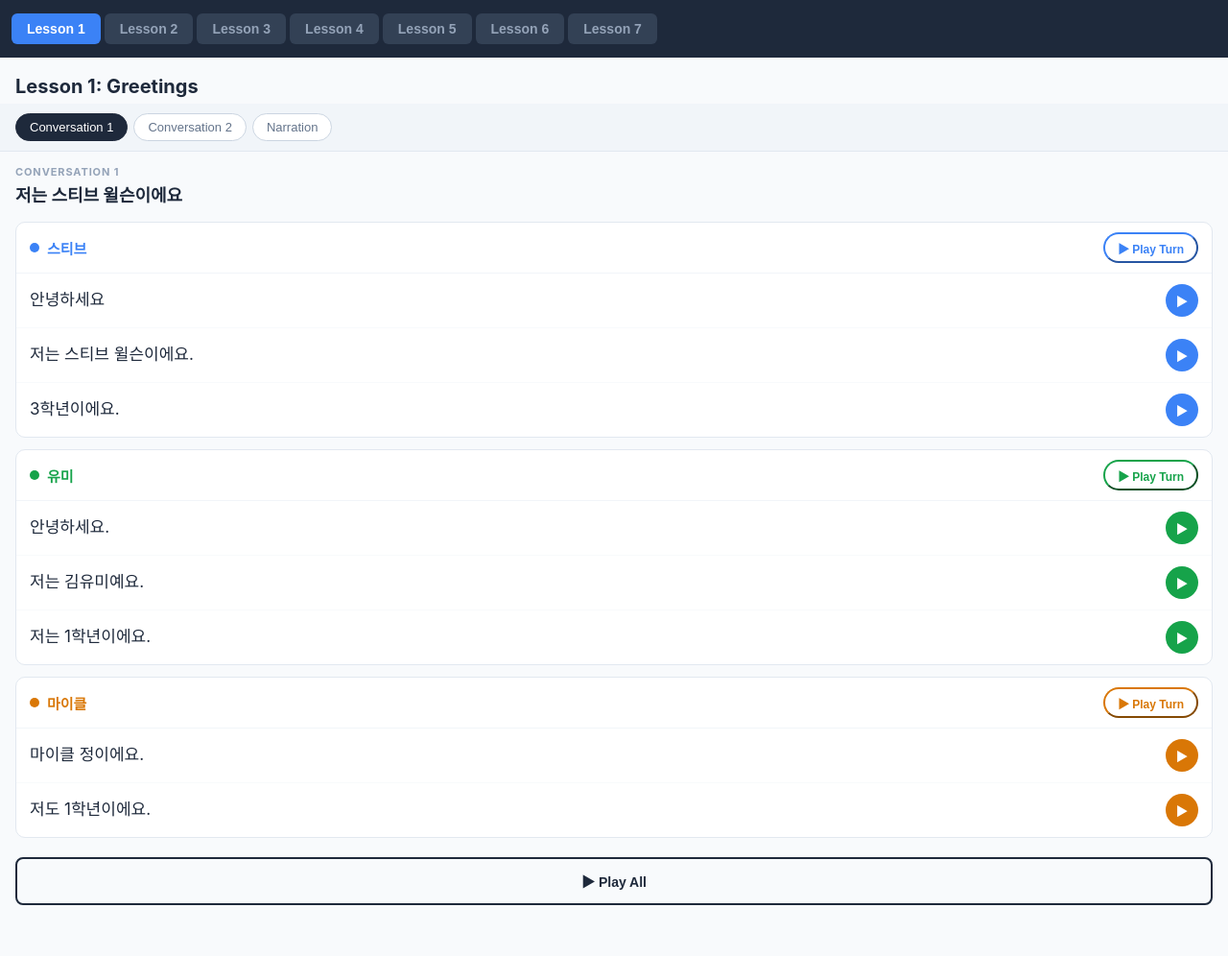
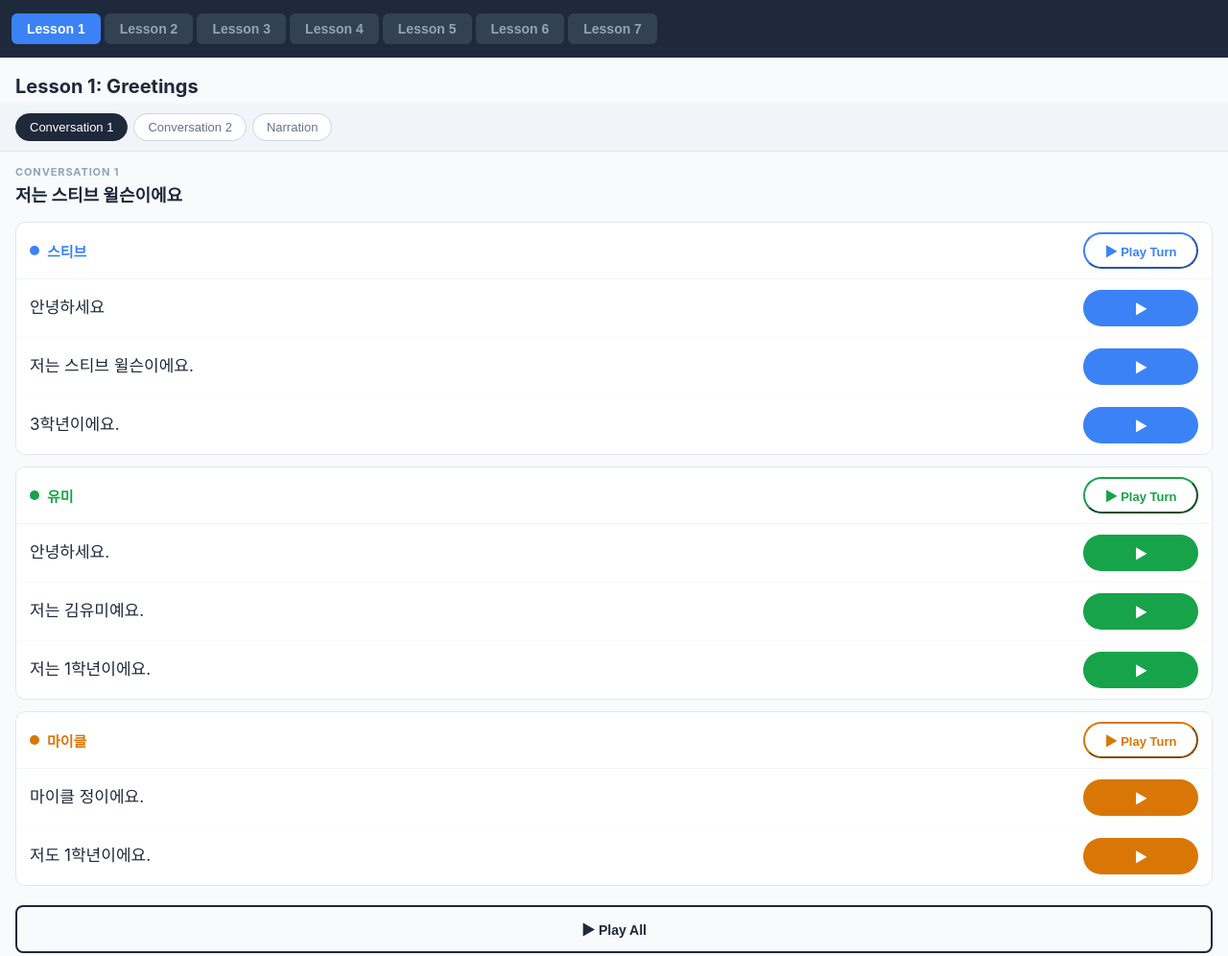
Before and after one commit to jgarr16/korean1textbook, a plain HTML site: page index.html in a window 1280 px wide. Shown: the whole page at 96% size. Drawn offline with Linux system fonts and the light colour scheme.

Commit message:
Fix button sizing and playback for turn/all controls
Match individual play buttons to Play Turn size (min-width: 120px).
Replace JSON-in-onclick with a registry pattern to fix Play Turn
and Play All buttons that were silently broken by HTML escaping.

Co-Authored-By: Claude Sonnet 4.6 (1M context) <noreply@anthropic.com>

```diff
--- a/index.html
+++ b/index.html
@@ -25,11 +25,11 @@
     .speaker-header { display: flex; justify-content: space-between; align-items: center; padding: 10px 14px; border-bottom: 1px solid #f1f5f9; }
     .speaker-name { font-weight: 700; font-size: 15px; display: flex; align-items: center; gap: 8px; }
     .speaker-dot { width: 10px; height: 10px; border-radius: 50%; flex-shrink: 0; }
-    .play-turn-btn { padding: 5px 13px; border-radius: 20px; cursor: pointer; font-size: 12px; font-weight: 600; background: transparent; min-height: 32px; }
+    .play-turn-btn { padding: 7px 16px; border-radius: 20px; cursor: pointer; font-size: 13px; font-weight: 600; background: transparent; min-height: 38px; min-width: 120px; text-align: center; }
     .line-row { display: flex; justify-content: space-between; align-items: center; padding: 11px 14px; }
     .line-row + .line-row { border-top: 1px solid #f8fafc; }
     .line-text { font-size: 17px; flex: 1; line-height: 1.4; }
-    .play-line-btn { width: 34px; height: 34px; border: none; border-radius: 50%; cursor: pointer; font-size: 13px; display: flex; align-items: center; justify-content: center; margin-left: 12px; flex-shrink: 0; color: #fff; }
+    .play-line-btn { padding: 7px 16px; border: none; border-radius: 20px; cursor: pointer; font-size: 13px; font-weight: 600; min-height: 38px; min-width: 120px; text-align: center; margin-left: 12px; flex-shrink: 0; color: #fff; }
     .play-all-wrap { padding: 8px 0 4px; }
     .play-all-btn { width: 100%; padding: 13px; border: 2px solid #1e293b; border-radius: 8px; cursor: pointer; font-size: 14px; font-weight: 700; background: transparent; color: #1e293b; }
     .play-all-btn:active { background: #1e293b; color: #fff; }
@@ -486,6 +486,7 @@ const COLORS = {
 
 let currentAudio = null;
 let playQueue = [];
+const REG = {};
 
 function stop() {
   if (currentAudio) { currentAudio.pause(); currentAudio = null; }
@@ -506,6 +507,8 @@ function playFiles(paths) {
   playQueue = [...paths];
   playNext();
 }
+
+function playReg(id) { playFiles(REG[id]); }
 
 function buildBlocks(lines) {
   const blocks = [];
@@ -548,30 +551,32 @@ function render() {
   html += `<div class="section-header"><div class="section-label">${sec.label}</div><div class="section-title">${sec.title}</div></div>`;
 
   const blocks = buildBlocks(sec.lines);
-  const allPaths = sec.lines.map(l => `audio/${sec.dir}/${l.file}`);
+  const allKey = `a_${activeLesson}_${activeSection}`;
+  REG[allKey] = sec.lines.map(l => `audio/${sec.dir}/${l.file}`);
 
   blocks.forEach((block, bi) => {
     const color = COLORS[block.speaker] || '#64748b';
-    const turnPaths = block.lines.map(l => `audio/${sec.dir}/${l.file}`);
-    const turnId = `turn_${bi}`;
+    const turnKey = `t_${activeLesson}_${activeSection}_${bi}`;
+    REG[turnKey] = block.lines.map(l => `audio/${sec.dir}/${l.file}`);
+
     html += `<div class="speaker-block">`;
     html += `<div class="speaker-header">`;
     html += `<div class="speaker-name"><span class="speaker-dot" style="background:${color}"></span><span style="color:${color}">${block.speaker}</span></div>`;
-    html += `<button class="play-turn-btn" id="${turnId}" style="color:${color};border-color:${color}" onclick="playTurn(${JSON.stringify(turnPaths)}, '${turnId}')">▶ Play Turn</button>`;
+    html += `<button class="play-turn-btn" style="color:${color};border-color:${color}" onclick="playReg('${turnKey}')">▶ Play Turn</button>`;
     html += `</div>`;
+
     block.lines.forEach((line, li) => {
-      const path = `audio/${sec.dir}/${line.file}`;
-      const lineId = `line_${bi}_${li}`;
+      const lineKey = `l_${activeLesson}_${activeSection}_${bi}_${li}`;
+      REG[lineKey] = [`audio/${sec.dir}/${line.file}`];
       html += `<div class="line-row">`;
       html += `<div class="line-text">${line.text}</div>`;
-      html += `<button class="play-line-btn" id="${lineId}" style="background:${color}" onclick="playSingle('${path}', '${lineId}')">▶</button>`;
+      html += `<button class="play-line-btn" style="background:${color}" onclick="playReg('${lineKey}')">▶</button>`;
       html += `</div>`;
     });
     html += `</div>`;
   });
 
-  const allId = `all_${activeLesson}_${activeSection}`;
-  html += `<div class="play-all-wrap"><button class="play-all-btn" id="${allId}" onclick="playAll(${JSON.stringify(allPaths)}, '${allId}')">▶ Play All</button></div>`;
+  html += `<div class="play-all-wrap"><button class="play-all-btn" onclick="playReg('${allKey}')">▶ Play All</button></div>`;
   html += '</div>';
 
   app.innerHTML = html;
@@ -579,9 +584,6 @@ function render() {
 
 function setLesson(i) { activeLesson = i; activeSection = 0; stop(); render(); }
 function setSection(i) { activeSection = i; stop(); render(); }
-function playSingle(path, id) { playFiles([path]); }
-function playTurn(paths, id) { playFiles(paths); }
-function playAll(paths, id) { playFiles(paths); }
 
 render();
 </script>
```
